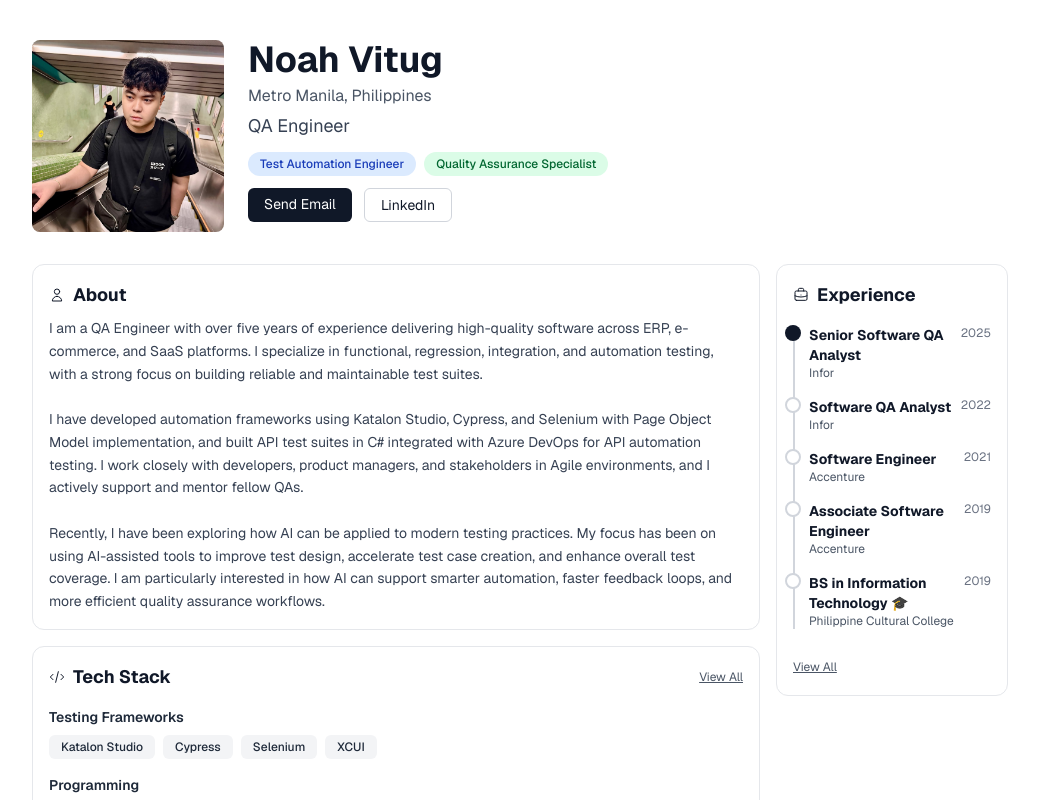
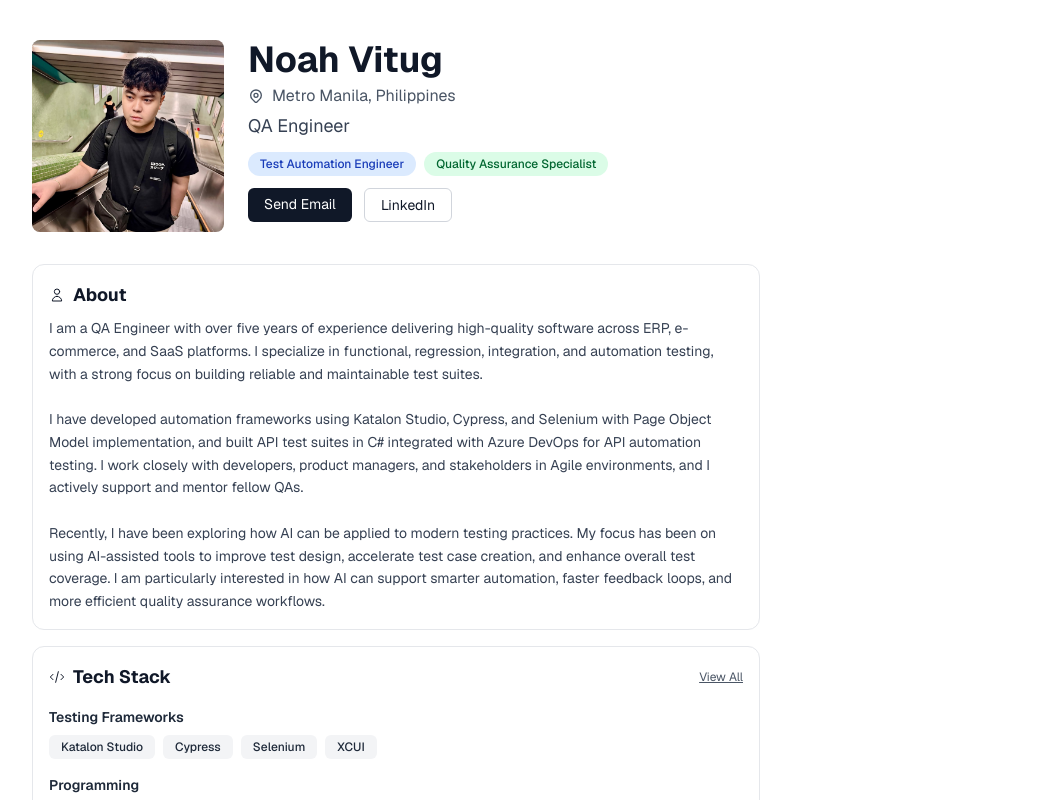
Before and after one commit to jndtv2g/resume-website, a Next.js app: page / in a window 1280 px wide. Shown: the top 800 px of the page, without its empty margins (120-1159 px from the left). Built offline with nearby package versions, Linux system fonts and the light colour scheme.

Commit message:
Additional changes to Certifications, Hero, Recommendations

```diff
--- a/app/page.tsx
+++ b/app/page.tsx
@@ -1,6 +1,6 @@
 import Hero from "../components/Hero";
 import About from "../components/About";
-import Experience from "../components/Experience";
+// import Experience from "../components/Experience";
 import TechStack from "../components/TechStack";
 import Projects from "../components/Projects";
 import Certifications from "../components/Certifications";
@@ -20,7 +20,7 @@ export default function Page() {
           <Projects />
         </div>
         <div className="md:col-span-1 space-y-4">
-          <Experience />
+          {/* <Experience /> */}
         </div>
         <Certifications />
         <Recommendations />
--- a/components/Certifications.tsx
+++ b/components/Certifications.tsx
@@ -24,9 +24,9 @@ const certifications = [
     year: "2022"
   },
   {
-    name: "Agile Testing",
+    name: "Learn Manual software Testing + Agile with Jira Tool",
     issuer: "Udemy",
-    year: "2020"
+    year: "2024"
   }
 ];
 
--- a/components/Hero.tsx
+++ b/components/Hero.tsx
@@ -17,7 +17,11 @@ export default function Hero() {
         <h1 className="text-3xl md:text-4xl font-bold mb-1">
           Noah Vitug
         </h1>
-        <p className="text-sm md:text-base text-gray-600 mb-1">
+        <p className="text-sm md:text-base text-gray-600 mb-1 flex items-center justify-center md:justify-start gap-2">
+          <svg className="w-4 h-4" fill="none" stroke="currentColor" viewBox="0 0 24 24">
+            <path strokeLinecap="round" strokeLinejoin="round" strokeWidth="2" d="M17.657 16.657L13.414 20.9a1.998 1.998 0 01-2.827 0l-4.244-4.243a8 8 0 1111.314 0z"></path>
+            <path strokeLinecap="round" strokeLinejoin="round" strokeWidth="2" d="M15 11a3 3 0 11-6 0 3 3 0 016 0z"></path>
+          </svg>
           Metro Manila, Philippines
         </p>
         <p className="text-base md:text-lg text-gray-700 mb-3">
--- a/components/Recommendations.tsx
+++ b/components/Recommendations.tsx
@@ -12,11 +12,6 @@ const recommendations = [
     text: "Noah's proactiveness, knowledge and experiences in testing is truly recommendable. He is always willing to provide help and always meet the expectations of stakeholders.",
     // author: "Michael Chen",
     role: "Former QA Team Lead"
-  },
-  {
-    text: "John's expertise in CI/CD integration and test automation frameworks has been invaluable to our team. He's not just a tester, but a quality advocate who ensures we deliver the best possible software to our users.",
-    author: "Emily Rodriguez",
-    role: "Product Manager at XYZ Corp"
   }
 ];
 
--- a/data/projects.ts
+++ b/data/projects.ts
@@ -21,12 +21,12 @@ export const projectsList = [
     name: "E2E Test Automation",
     description: "Developed end-to-end test automation scripts using Java and Selenium for web and mobile ERP applications.",
     link: "#",
-    tags: ["Java", "Selenium", "Gitlab", "CI/CD"]
+    tags: ["Java", "Selenium", "Appium", "Gitlab", "CI/CD"]
   },
   {
     name: "Automation Regression Test Suite",
     description: "Spearheaded automation regression testing suite for an e-commerce website.",
     link: "#",
-    tags: ["Katalon Studio", "Bitbucket", "SourceTree", "CI/CD"]
+    tags: ["Katalon Studio", "Bitbucket", "SourceTree"]
   }
 ];
```
